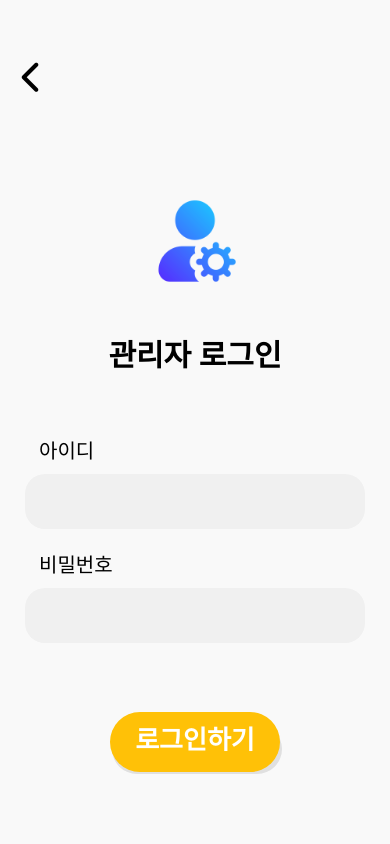
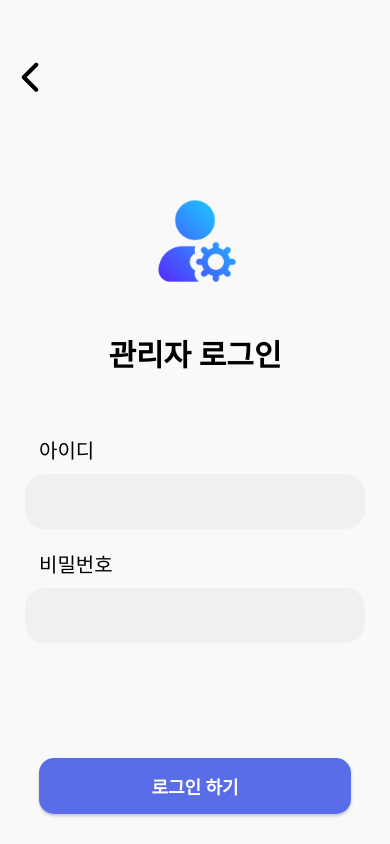
Before and after one commit to SodiumD5/AttendanceApp, a React Native app: screen /Login in a window 390 px wide. Built offline with nearby package versions, Linux system fonts and the light colour scheme.

Commit message:
[로그인 페이지] 버튼ui, 로그인 실패alert변경

```diff
--- /dev/null
+++ b/components/RectangleButton.jsx
@@ -0,0 +1,39 @@
+import { StyleSheet, Text, TouchableOpacity } from "react-native";
+import Colors from "./Colors";
+
+const RectangleButton = ({ message, onPress }) => {
+    return (
+        <TouchableOpacity
+            style={styles.rectangeButton}
+            onPress={() => {
+                onPress();
+            }}>
+            <Text style={styles.rectangeButtonText}>{message}</Text>
+        </TouchableOpacity>
+    );
+};
+export default RectangleButton;
+
+const styles = StyleSheet.create({
+    rectangeButton: {
+        position: "absolute",
+        bottom: 30,
+        alignSelf: "center",
+        width: "80%",
+        backgroundColor: Colors.primary_purple,
+        padding: 15,
+        borderRadius: 15,
+        alignItems: "center",
+        justifyContent: "center",
+        shadowColor: "#000",
+        shadowOffset: { width: 0, height: 2 },
+        shadowOpacity: 0.2,
+        shadowRadius: 3,
+        elevation: 5,
+    },
+    rectangeButtonText: {
+        color: "white",
+        fontSize: 18,
+        fontWeight: "bold",
+    },
+});
--- a/page/AdminMenu.jsx
+++ b/page/AdminMenu.jsx
@@ -4,6 +4,7 @@ import Colors from "../components/Colors";
 import AdminHeader from "../layout/AdminHeader";
 import BigButton from "../components/BigButton";
 import ShortButton from "../components/ShortButton";
+import RectangleButton from "../components/RectangleButton";
 
 const AdminMenu = ({ navigation }) => {
     return (
@@ -17,9 +18,9 @@ const AdminMenu = ({ navigation }) => {
                 onPress={() => navigation.push("AnnualLedger")}></BigButton>
             <BigButton context="교직원 관리" onPress={() => navigation.push("Manage")}></BigButton>
 
-            <View style={styles.loginButton}>
-                <ShortButton context="로그아웃" onPress={() => navigation.popToTop()}></ShortButton>
-            </View>
+            <RectangleButton
+                message="로그아웃"
+                onPress={() => navigation.popToTop()}></RectangleButton>
         </View>
     );
 };
@@ -30,12 +31,6 @@ const styles = StyleSheet.create({
     container: {
         flex: 1,
         backgroundColor: Colors.background,
-
         alignItems: "center",
     },
-
-    loginButton: {
-        position: "absolute",
-        bottom: 70,
-    },
 });
--- a/page/Login.jsx
+++ b/page/Login.jsx
@@ -1,25 +1,34 @@
-import { StyleSheet, View, Text, TextInput, Image, Alert, Keyboard, Animated } from "react-native";
+import { StyleSheet, View, Text, TextInput, Image, Keyboard, Animated } from "react-native";
 import { useState, useEffect, useRef } from "react";
 
 import Colors from "../components/Colors";
 
-import ShortButton from "../components/ShortButton";
 import GoBack from "../components/GoBack";
 import useTokenStore from "../store/tokenStore";
-
-const wrong_pw = () => {
-    Alert.alert("비밀번호가 틀렸습니다.");
-};
+import AlertModal from "../components/AlertModal";
+import RectangleButton from "../components/RectangleButton";
 
 const Login = ({ navigation }) => {
     const [inputId, setinputId] = useState("");
     const [inputPw, setinputPw] = useState("");
+    const [isWrongVisible, setIsWrongVisible] = useState(false);
 
     const keyboardHeight = useRef(new Animated.Value(0)).current;
-    const buttonBottom = useRef(new Animated.Value(70)).current;
+    const buttonBottom = useRef(new Animated.Value(0)).current;
 
     const [isKeyboardVisible, setIsKeyboardVisible] = useState(false);
     const { token, setToken } = useTokenStore();
+
+    const wrong_pw = () => {
+        return (
+            <AlertModal
+                isVisible={isWrongVisible}
+                setIsVisible={setIsWrongVisible}
+                title="비밀번호가 틀렸습니다."
+                bgColor={Colors.primary_red}
+            />
+        );
+    };
 
     const handleLogin = async () => {
         const loginInfo = {
@@ -40,7 +49,7 @@ const Login = ({ navigation }) => {
             const responseMessage = await response.json();
             if (!responseMessage.access_token) {
                 setToken(null);
-                wrong_pw();
+                setIsWrongVisible(true);
             } else {
                 setToken(responseMessage.access_token);
                 navigation.push("AdminMenu", {
@@ -76,7 +85,7 @@ const Login = ({ navigation }) => {
                 useNativeDriver: false,
             }).start();
             Animated.timing(buttonBottom, {
-                toValue: 70,
+                toValue: 0,
                 duration: 250,
                 useNativeDriver: false,
             }).start();
@@ -120,9 +129,10 @@ const Login = ({ navigation }) => {
                 autocomplete="off"
                 autoCorrect={false}></TextInput>
 
-            <Animated.View style={[styles.loginButton, { bottom: buttonBottom }]}>
-                <ShortButton context="로그인하기" onPress={handleLogin}></ShortButton>
+            <Animated.View style={[styles.loginButtonContainer, { bottom: buttonBottom }]}>
+                <RectangleButton message="로그인 하기" onPress={handleLogin}></RectangleButton>
             </Animated.View>
+            {wrong_pw()}
         </Animated.View>
     );
 };
@@ -169,8 +179,11 @@ const styles = StyleSheet.create({
         fontWeight: 500,
     },
 
-    loginButton: {
+    loginButtonContainer: {
         position: "absolute",
-        bottom: 70,
+        left: 0,
+        right: 0,
+        alignItems: "center",
+        paddingBottom: 30,
     },
 });
--- a/page/Manage.jsx
+++ b/page/Manage.jsx
@@ -9,6 +9,7 @@ import StaffCard from "../components/StaffCard";
 import AlertModal from "../components/AlertModal";
 import useTokenStore from "../store/tokenStore";
 import axiosInstance from "../api/axios";
+import RectangleButton from "../components/RectangleButton";
 
 const Manage = ({ navigation }) => {
     const [staffInfo, setStaffInfo] = useState([]);
@@ -144,9 +145,7 @@ const Manage = ({ navigation }) => {
                 />
             </View>
 
-            <TouchableOpacity style={styles.addButton} onPress={toggleModal}>
-                <Text style={styles.addButtonText}>교직원 추가</Text>
-            </TouchableOpacity>
+            <RectangleButton message="교직원 추가" onPress={toggleModal}></RectangleButton>
 
             <Modal isVisible={isModalVisible} onBackdropPress={toggleModal}>
                 <View style={styles.modalContent}>
@@ -196,28 +195,6 @@ const styles = StyleSheet.create({
     },
     listContent: {
         paddingBottom: 80,
-    },
-
-    addButton: {
-        position: "absolute",
-        bottom: 30,
-        alignSelf: "center",
-        width: "80%",
-        backgroundColor: "#596DE9",
-        padding: 15,
-        borderRadius: 15,
-        alignItems: "center",
-        justifyContent: "center",
-        shadowColor: "#000",
-        shadowOffset: { width: 0, height: 2 },
-        shadowOpacity: 0.2,
-        shadowRadius: 3,
-        elevation: 5,
-    },
-    addButtonText: {
-        color: "white",
-        fontSize: 18,
-        fontWeight: "bold",
     },
 
     modalContent: {
```
